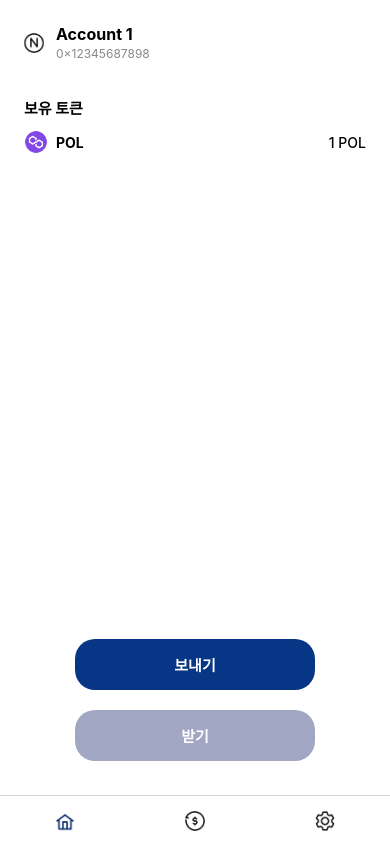
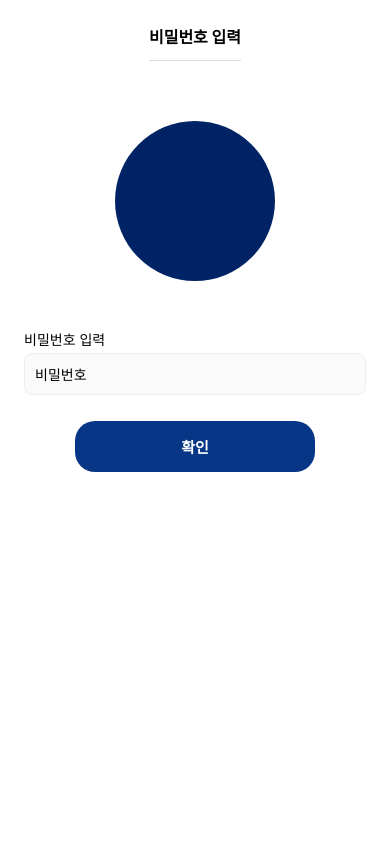
Before and after one commit to angkmfirefoxygal/sock-front, a React Native app: screen /QRScanner in a window 390 px wide. Built offline with nearby package versions, Linux system fonts and the light colour scheme.

Commit message:
feat: qr navi 수정

```diff
--- a/src/navigation/AppNavigator.tsx
+++ b/src/navigation/AppNavigator.tsx
@@ -5,7 +5,9 @@ import BottomTabNavigator from './BottomTabs';
 import ReceiveTokenScreen from '../screens/ReceiveTokenScreen';
 import SendTokenScreen from '../screens/SendTokenScreen';
 import SelectAmountScreen from '../screens/SelectAmountScreen';
+import QRScannerScreen from '../screens/QRScannerScreen';
 const Stack = createNativeStackNavigator();
+
 
 export default function AppNavigator() {
   return (
@@ -14,6 +16,7 @@ export default function AppNavigator() {
       <Stack.Screen name="ReceiveToken" component={ReceiveTokenScreen} />
       <Stack.Screen name="SendToken" component={SendTokenScreen} />
       <Stack.Screen name="SelectAmount" component={SelectAmountScreen} />
+      <Stack.Screen name="QRScanner" component={QRScannerScreen} />
     </Stack.Navigator>
   );
 }
--- a/src/navigation/RootStackParamList.ts
+++ b/src/navigation/RootStackParamList.ts
@@ -4,4 +4,5 @@ export type RootStackParamList = {
   ReceiveToken: undefined;
   SendToken: undefined;
   SelectAmount:undefined;
+  QRScanner:undefined;
 };
--- /dev/null
+++ b/src/screens/QRScannerScreen.tsx
@@ -0,0 +1,79 @@
+import React, { useState } from 'react';
+import { View, Text, TextInput, StyleSheet, TouchableOpacity } from 'react-native';
+import Header from '../components/Header';
+import CommonButton from '../components/CommonButton';
+
+//급한대로 비번입력화면 추후 수정
+
+export default function QRScannerScreen() {
+  const [password, setPassword] = useState('');
+  const [error, setError] = useState('');
+
+
+  const handleConfirm = () => {
+    if (password !== '1234') { //추후 로컬에 저장한 비밀번호와 비교
+      setError('비밀번호가 일치하지 않습니다.');
+    } else {
+      setError('');
+      console.log('비밀번호 인증 성공');
+    }
+  };
+
+  return (
+    <View style={styles.container}>
+      <Header title="비밀번호 입력" />
+
+      {/* 원형 아이콘 영역 */}
+      <View style={styles.circle} />
+
+      <Text style={styles.label}>비밀번호 입력</Text>
+      <View style={styles.inputContainer}>
+        <TextInput
+          style={styles.input}
+          placeholder="비밀번호"
+          secureTextEntry
+          value={password}
+          onChangeText={setPassword}
+        />
+      </View>
+
+      {error ? <Text style={styles.error}>{error}</Text> : null}
+      <CommonButton label="확인" onPress={handleConfirm} />
+    </View>
+  );
+}
+
+const styles = StyleSheet.create({
+  container: { flex: 1, padding: 24, backgroundColor: '#fff', alignItems: 'center' },
+  circle: {
+    width: 160,
+    height: 160,
+    backgroundColor: '#002366',
+    borderRadius: 80,
+    marginTop: 60,
+    marginBottom: 48,
+  },
+  label: { fontSize: 14, alignSelf: 'flex-start', marginBottom: 4, color: '#000' },
+  inputContainer: {
+    width: '100%',
+    flexDirection: 'row',
+    alignItems: 'center',
+    borderColor: '#eee',
+    borderWidth: 1,
+    borderRadius: 8,
+    paddingHorizontal: 10,
+    marginBottom: 16,
+    backgroundColor: '#fafafa',
+  },
+  input: {
+    flex: 1,
+    height: 40,
+    fontSize: 14,
+  },
+  error: {
+    color: 'red',
+    fontSize: 13,
+    alignSelf: 'flex-start',
+    marginBottom: 8,
+  }
+});
--- a/src/screens/SendTokenScreen.tsx
+++ b/src/screens/SendTokenScreen.tsx
@@ -75,7 +75,9 @@ export default function SendTokenScreen() {
           <TouchableOpacity onPress={() => navigation.goBack()}>
             <Text style={styles.cancel}>취소</Text>
           </TouchableOpacity>
-          <Image source={require('../assets/icon/qrcode_icon.png')} style={styles.qrIcon} />
+          <TouchableOpacity onPress={() => navigation.navigate('QRScanner')}>
+            <Image source={require('../assets/icon/qrcode_icon.png')} style={styles.qrIcon} />
+          </TouchableOpacity>
         </View>
 
         {/* 입력창 */}
```
Also changed, not shown: 1 other file (tests, documents, lock files or other folders).
